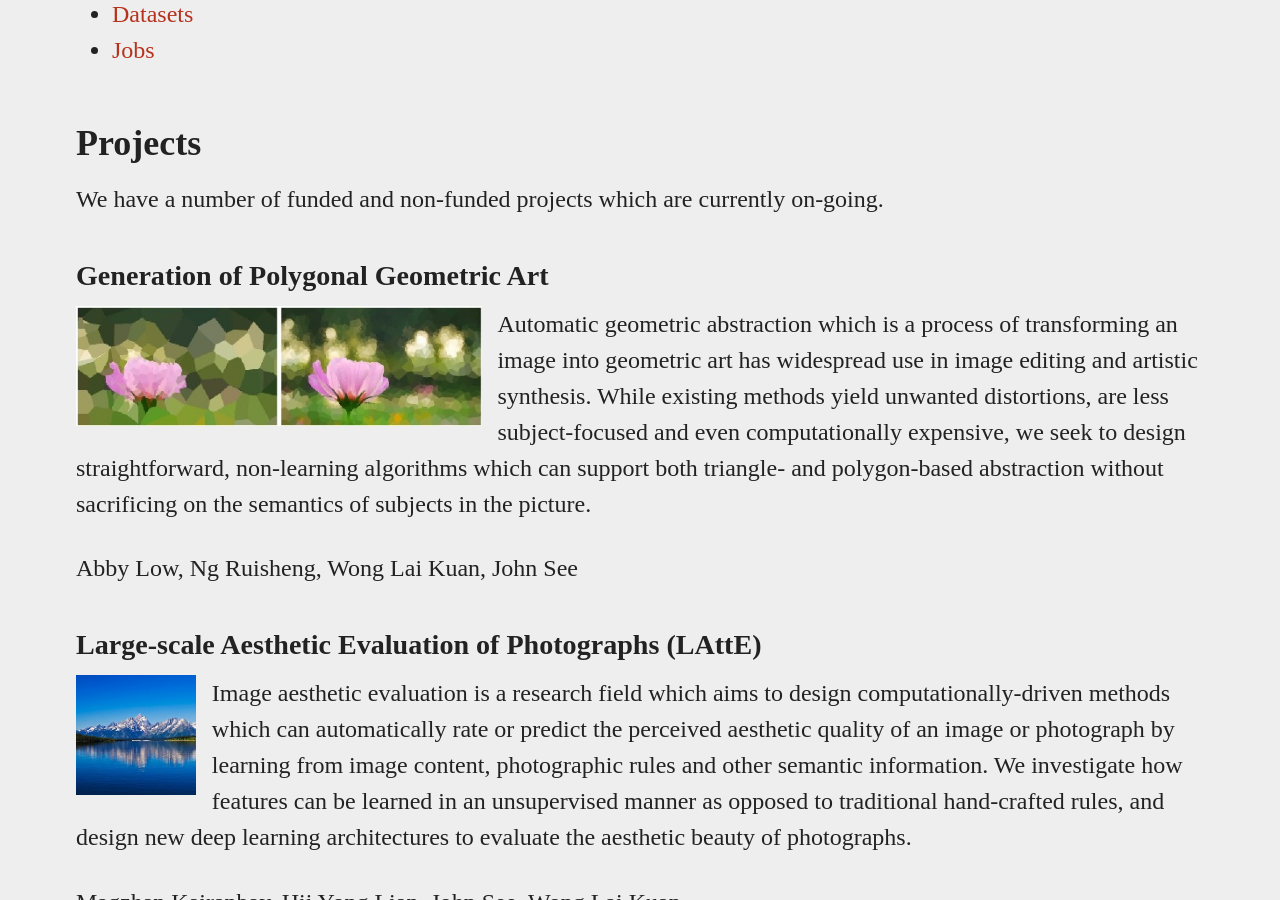
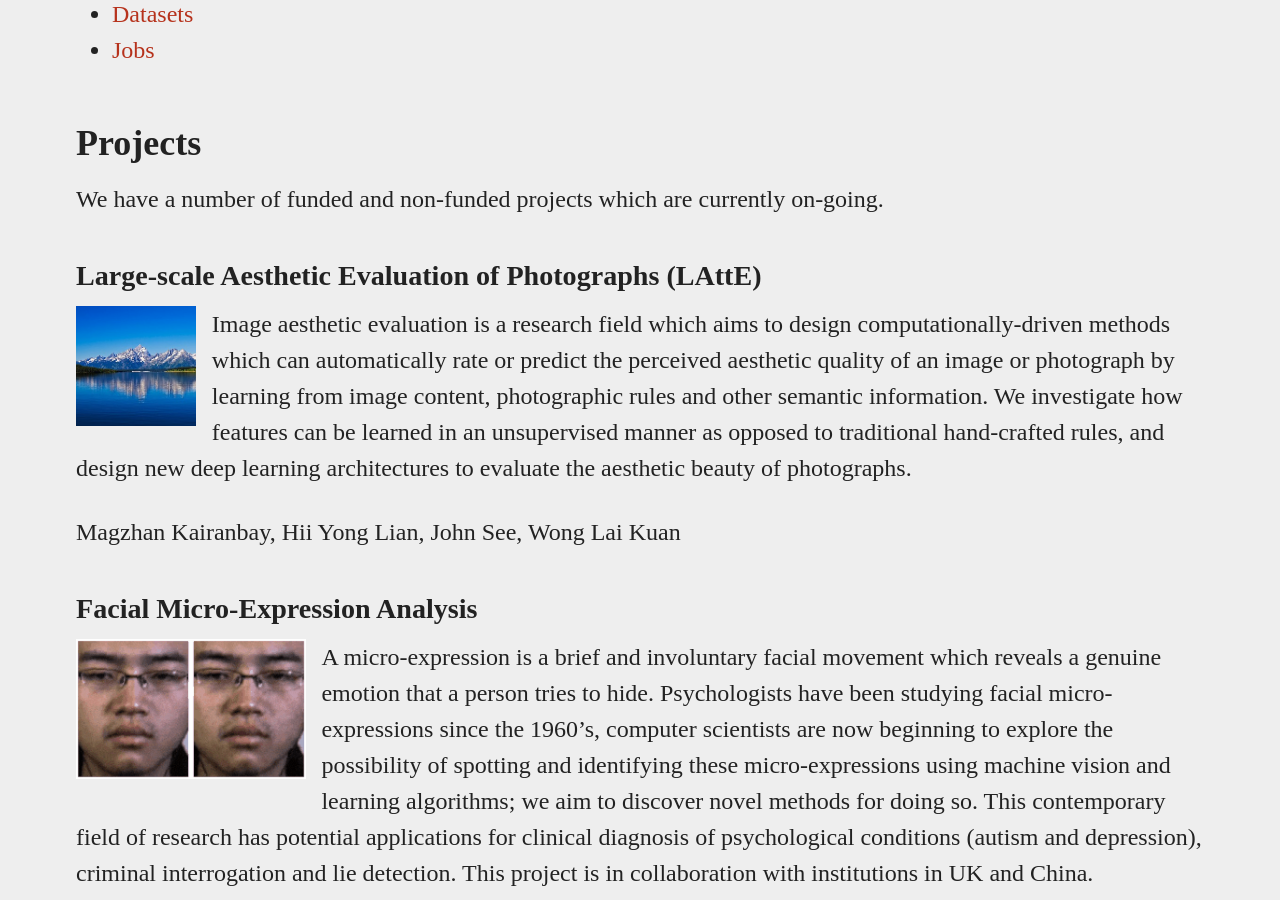
Before and after one commit to baucomputervision/baucomputervision.github.io, a Jekyll site: the page built from research.md, in a window 1280 px wide and 900 px high, scrolled down 302 px. Built offline with Jekyll 4.4.1, drawn with Linux system fonts in a browser that asks for light colours.

Commit message:
Update research.md

```diff
--- a/research.md
+++ b/research.md
@@ -8,15 +8,6 @@ permalink: /research/
 ## Projects
 
 We have a number of funded and non-funded projects which are currently on-going.
-
-### Generation of Polygonal Geometric Art
-{% include imagethumbnailblock.html align="left" url="/images/polyart.jpg" height="120px" padding="bottom" %}
-Automatic geometric abstraction which is a process of transforming an image into geometric art has widespread use in image editing and artistic synthesis. While existing methods yield unwanted distortions, are less subject-focused and even computationally expensive, we seek to design straightforward, non-learning algorithms which can support both triangle- and polygon-based abstraction without sacrificing on the semantics of subjects in the picture.
-{: #proj-description}
-Abby Low, Ng Ruisheng, Wong Lai Kuan, John See
-{: #proj-members}
-{% include clearfloat.html prevfloat="left" %}
-
 
 ### Large-scale Aesthetic Evaluation of Photographs (LAttE)
 {% include imagethumbnailblock.html align="left" url="/images/latte.jpg" width="120px" height="120px" padding="right" %}
```
